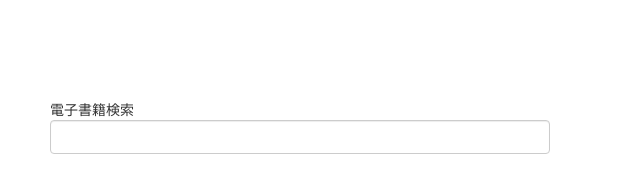
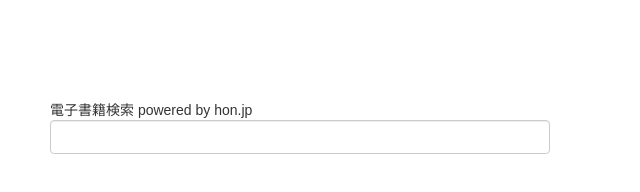
Before and after one commit to bokuweb/ebook-search, a plain HTML site: page index.html in a window 1280 px wide. Shown: the whole page, without its empty margins (0-640 px from the left). Drawn offline with Linux system fonts and the light colour scheme.

Commit message:
add "powered by"

```diff
--- a/index.html
+++ b/index.html
@@ -17,7 +17,7 @@
         <div ng-controller="MainCtrl">
             <form id="form" role="form">
                 <div class="form-group move-down">
-                    <span>電子書籍検索</span>
+                    <span>電子書籍検索 powered by hon.jp</span>
                     <input type="text" id="Autocomplete" class="form-control" ng-change="onChange()" ng-model="searchWord" ng-model-options="{ updateOn: 'default blur', debounce: {'default': 200, 'blur': 0} }"/>
                 </div>
                 <div ng-repeat=" v in res">
```
